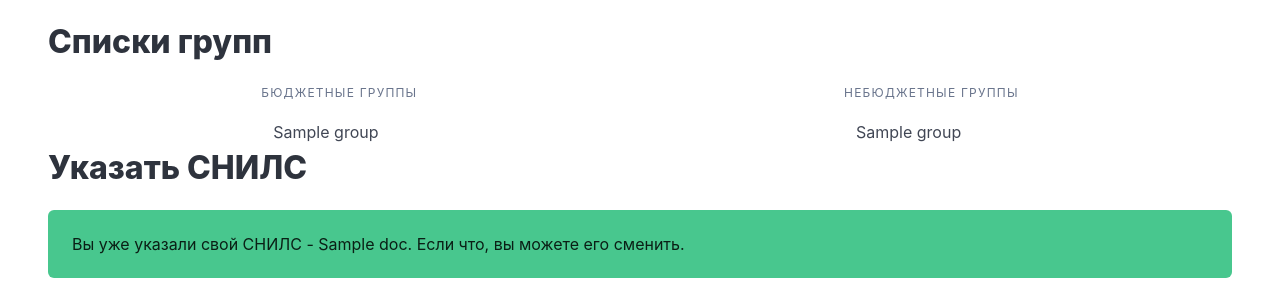
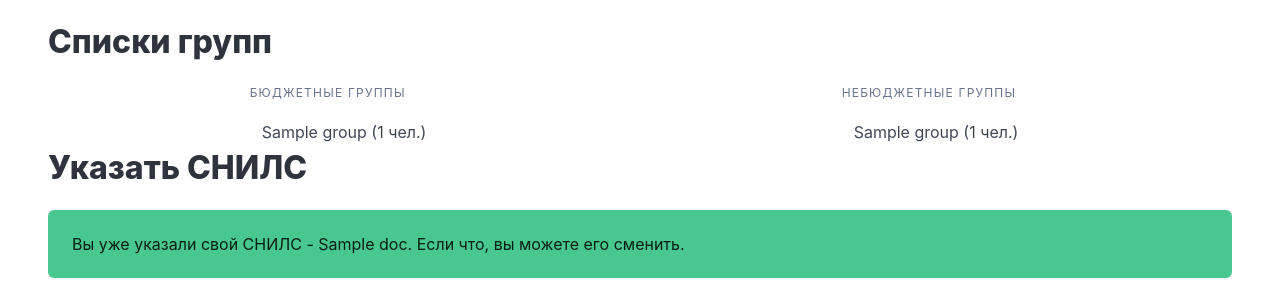
Before and after one commit to mrtstg/apt-tracker, a Python web app: template templates/index.html in a window 1280 px wide. Shown: the part 388-688 px from the top of the page. Run offline with Jinja, Linux system fonts and the light colour scheme; the template is opened without the code that fills it: most values are stand-ins (such as "Sample title", 1, 10 or a date in 2020).

Commit message:
feat: added students amount of each spec

```diff
--- a/templates/index.html
+++ b/templates/index.html
@@ -58,7 +58,7 @@
             <p class="menu-label"> Бюджетные группы </p>
             <ul class="menu-list">
                 {% for group in budget_groups %}
-                <li><a href="/group/{{group.id}}">{{group.name}}</a></li>
+                <li><a href="/group/{{group.id}}">{{group.name}} ({{group.students|length}} чел.)</a></li>
                 {% endfor %}
             </ul>
         </aside>
@@ -68,7 +68,7 @@
             <p class="menu-label"> Небюджетные группы </p>
             <ul class="menu-list">
                 {% for group in non_budget_groups %}
-                <li><a href="/group/{{group.id}}">{{group.name}}</a></li>
+                <li><a href="/group/{{group.id}}">{{group.name}} ({{group.students|length}} чел.)</a></li>
                 {% endfor %}
             </ul>
         </aside>
```
